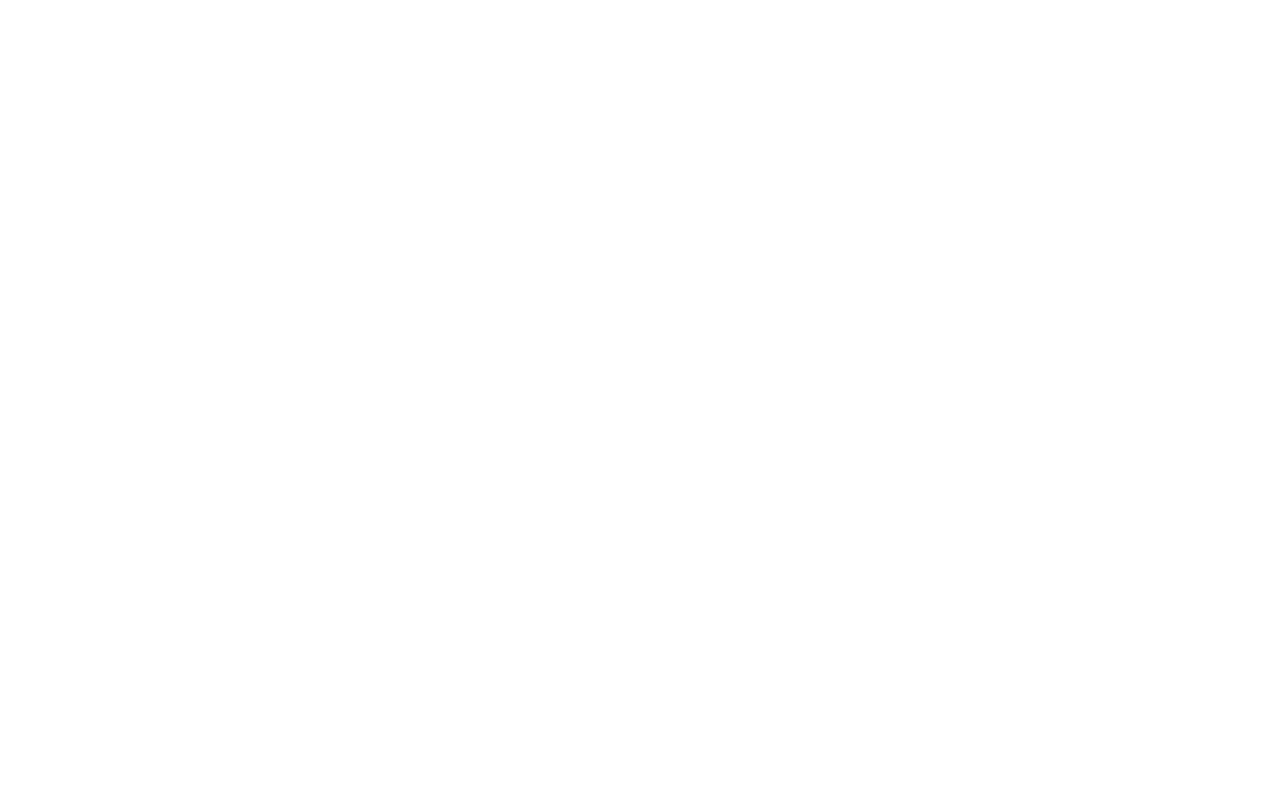
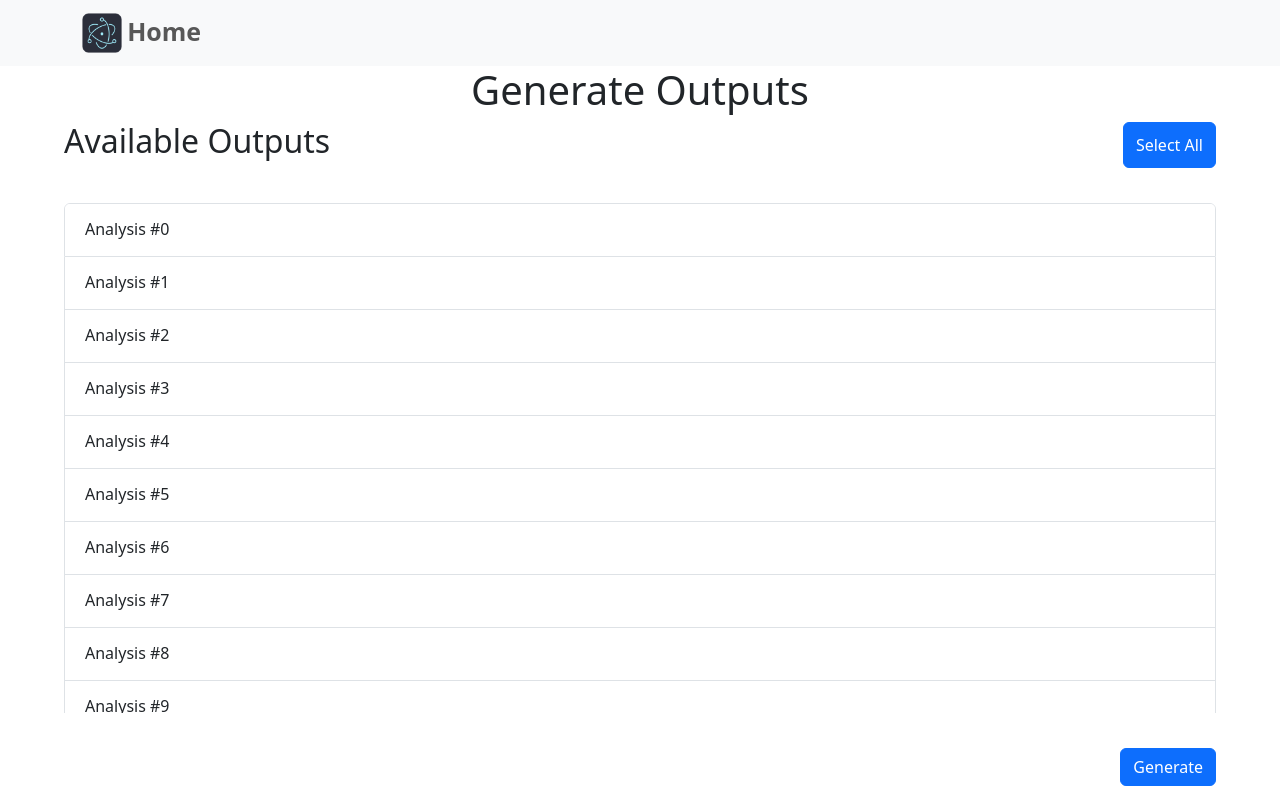
Before and after one commit to Parexel/ARStandard, a React (Vite) app in the folder src/renderer/: page /outputs in a window 1280 px wide. Before the commit this address had no page. Built offline with nearby package versions, Linux system fonts and the light colour scheme.

Commit message:
Outputs page initial idea

```diff
--- a/src/renderer/src/App.tsx
+++ b/src/renderer/src/App.tsx
@@ -4,6 +4,7 @@
 import Layout from "./pages/Layout";
 import Home from "./pages/Home";
 import File from "./pages/File";
+import Outputs from "./pages/Outputs";
 
 function App(): JSX.Element {
   return (
@@ -12,6 +13,7 @@
         <Route path="/" element={<Layout />}>
           <Route index element={<Home />} />
           <Route path="file" element={<File />} />
+          <Route path="outputs" element={<Outputs />} />
         </Route>
       </Routes>
     </BrowserRouter>
--- a/src/renderer/src/pages/File.tsx
+++ b/src/renderer/src/pages/File.tsx
@@ -1,4 +1,4 @@
-import { useLocation } from "react-router-dom";
+import { useLocation, useNavigate } from "react-router-dom";
 import MenuButton from "@renderer/components/MenuButton";
 import { faPlus } from "@fortawesome/free-solid-svg-icons/faPlus";
 
@@ -6,8 +6,13 @@
 const buttonStyle = { width: 130, height: 130 };
 
 function File(): JSX.Element {
+  const navigate = useNavigate();
   const location = useLocation();
   const { filePath } = location.state;
+
+  const goToOutputs = () => {
+    navigate("/outputs", { state: { filePath } });
+  };
 
   return (
     <div
@@ -39,7 +44,7 @@
           overlayText="Outputs"
           overlayPlacement="left"
           style={buttonStyle}
-          onClick={() => alert("Not implemented")}
+          onClick={goToOutputs}
         />
 
         <MenuButton
--- /dev/null
+++ b/src/renderer/src/pages/Outputs.tsx
@@ -0,0 +1,90 @@
+import Button from "react-bootstrap/Button";
+import Form from "react-bootstrap/Form";
+import Accordion from "react-bootstrap/Accordion";
+
+function Outputs() {
+  return (
+    <div
+      style={{
+        paddingLeft: "5%",
+        paddingRight: "5%",
+        width: "100%",
+        height: "90%",
+        display: "flex",
+        flexDirection: "column",
+        alignItems: "center"
+      }}
+    >
+      <h1>Generate Outputs</h1>
+
+      <div
+        style={{
+          width: "100%",
+          display: "flex",
+          justifyContent: "space-between"
+        }}
+      >
+        <h2>Available Outputs</h2>
+        <Button>
+          Select All
+        </Button>
+      </div>
+
+      <Accordion
+        style={{
+          width: "100%",
+          marginTop: "3%",
+          marginBottom: "3%",
+          overflowY: "auto"
+        }}
+      >
+        {[...Array(20).keys()].map(n => (
+          <Accordion.Item
+            eventKey={n.toString()}
+          >
+            <Accordion.Header>Analysis #{n}</Accordion.Header>
+            <Accordion.Body
+              style={{
+                width: "100%",
+                display: "flex",
+                flexDirection: "column"
+              }}
+            >
+              <Form>
+                {[...Array(20).keys()].map(n => (
+                  <div
+                    style={{
+                      width: "100%",
+                      display: "flex",
+                      justifyContent: "space-between",
+                      alignItems: "center"
+                    }}
+                  >
+                    <Form.Label style={{ fontSize: 20 }}>Output {n}</Form.Label>
+                    <Form.Check
+                      defaultChecked={true}
+                      type="checkbox"
+                    />
+                  </div>
+                ))}
+              </Form>
+            </Accordion.Body>
+          </Accordion.Item>
+        ))}
+      </Accordion>
+      <div
+        style={{
+          width: "100%",
+          display: "flex",
+          justifyContent: "flex-end"
+        }}
+      >
+        <Button>
+          Generate
+        </Button>
+      </div>
+    </div>
+  );
+}
+
+export default Outputs;
```
